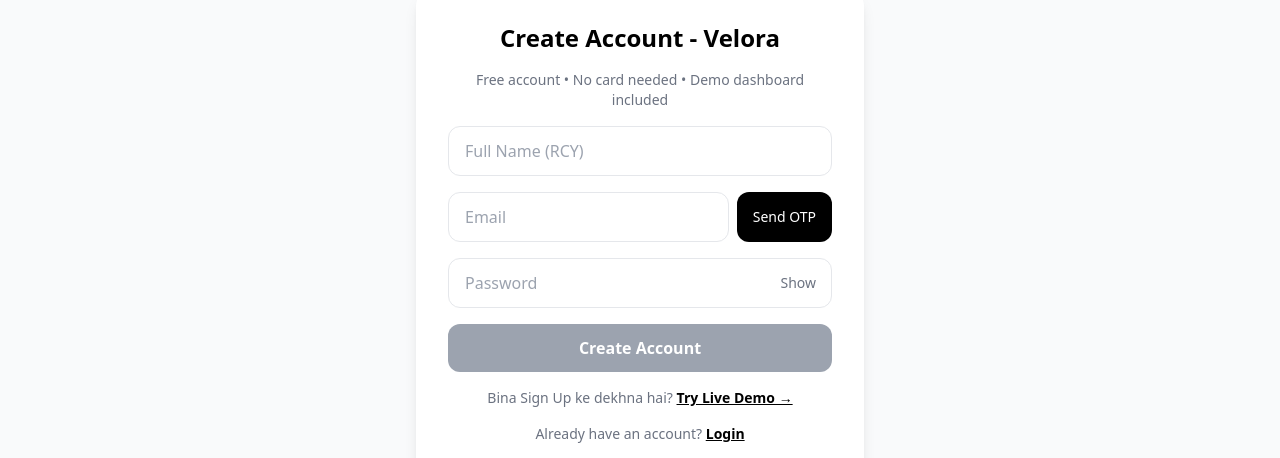
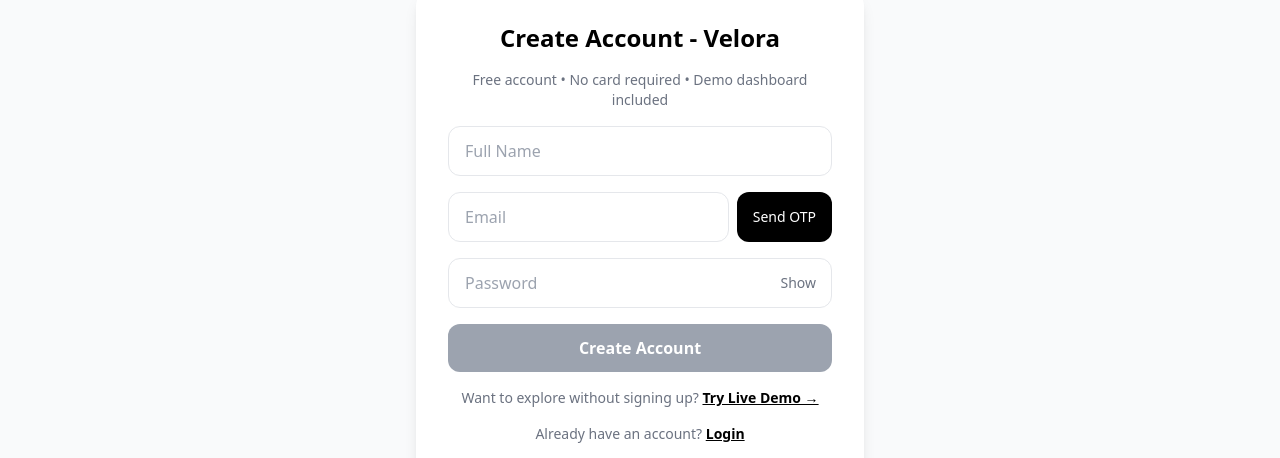
Before and after one commit to Ravs10/saas-starter-kit, a Next.js app: page /signup in a window 1280 px wide. Shown: the part 228-686 px from the top of the page. Built offline with nearby package versions, Linux system fonts and the light colour scheme.

Commit message:
Update messages and placeholders in signup page

```diff
--- a/app/signup/page.tsx
+++ b/app/signup/page.tsx
@@ -25,7 +25,7 @@ export default function SignupPage() {
   const strength = getStrength(password)
 
   const sendOtp = async () => {
-    if (!email) return setMsg("Email daalo pehle")
+    if (!email) return setMsg("Please enter your email first")
     setLoading(true); setMsg("")
     try {
       const res = await fetch("/api/auth/send-otp", {
@@ -34,7 +34,7 @@ export default function SignupPage() {
       })
       const data = await res.json()
       if (!res.ok) throw new Error(data.error)
-      setOtpSent(true); setMsg("OTP bhej diya! Email check karo")
+      setOtpSent(true); setMsg("OTP sent! Please check your email")
     } catch (e: any) { setMsg(e.message) }
     finally { setLoading(false) }
   }
@@ -50,7 +50,7 @@ export default function SignupPage() {
       })
       const data = await res.json()
       if (!res.ok) throw new Error(data.error)
-      setMsg("Account ban gaya! Login pe ja rahe ho...")
+      setMsg("Account created! Redirecting to login...")
       setTimeout(() => router.push("/login"), 1500)
     } catch (e: any) { setMsg(e.message) }
     finally { setLoading(false) }
@@ -61,9 +61,9 @@ export default function SignupPage() {
       <form onSubmit={handleSignup} className="w-full max-w-md bg-white p-8 rounded-2xl shadow-lg space-y-4">
         <h1 className="text-2xl font-bold text-center">Create Account - Velora</h1>
         <p className="text-center text-sm text-gray-500 -mt-2">
-          Free account • No card needed • Demo dashboard included
+          Free account • No card required • Demo dashboard included
         </p>
-        <input value={name} onChange={e => setName(e.target.value)} placeholder="Full Name (RCY)" className="w-full px-4 py-3 border rounded-xl outline-none" required />
+        <input value={name} onChange={e => setName(e.target.value)} placeholder="Full Name" className="w-full px-4 py-3 border rounded-xl outline-none" required />
         <div className="flex gap-2">
           <input value={email} onChange={e => setEmail(e.target.value)} placeholder="Email" className="flex-1 px-4 py-3 border rounded-xl outline-none" required />
           <button type="button" onClick={sendOtp} disabled={loading} className="px-4 py-2 bg-black text-white rounded-xl text-sm disabled:opacity-50">{otpSent ? "Resend" : "Send OTP"}</button>
@@ -79,7 +79,7 @@ export default function SignupPage() {
         {msg && <p className="text-sm text-center text-red-500 bg-red-50 p-2 rounded-lg">{msg}</p>}
         <button disabled={loading || !strength?.ok} className="w-full py-3 bg-black text-white rounded-xl font-semibold disabled:bg-gray-400">{loading ? "Please wait..." : "Create Account"}</button>
         <p className="text-center text-sm text-gray-500">
-          Bina Sign Up ke dekhna hai?{" "}
+          Want to explore without signing up?{" "}
           <a href="/demo" className="underline font-semibold text-black">Try Live Demo →</a>
         </p>
         <p className="text-center text-sm text-gray-500">
```
